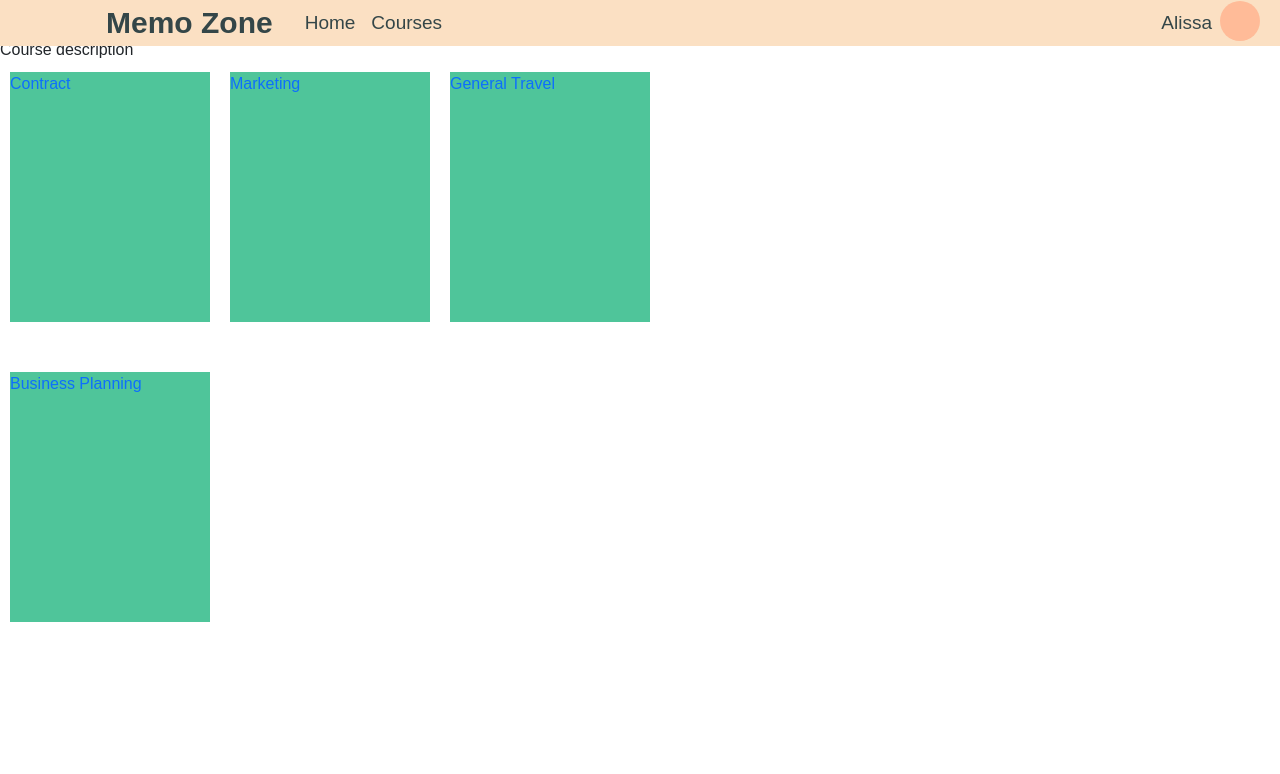
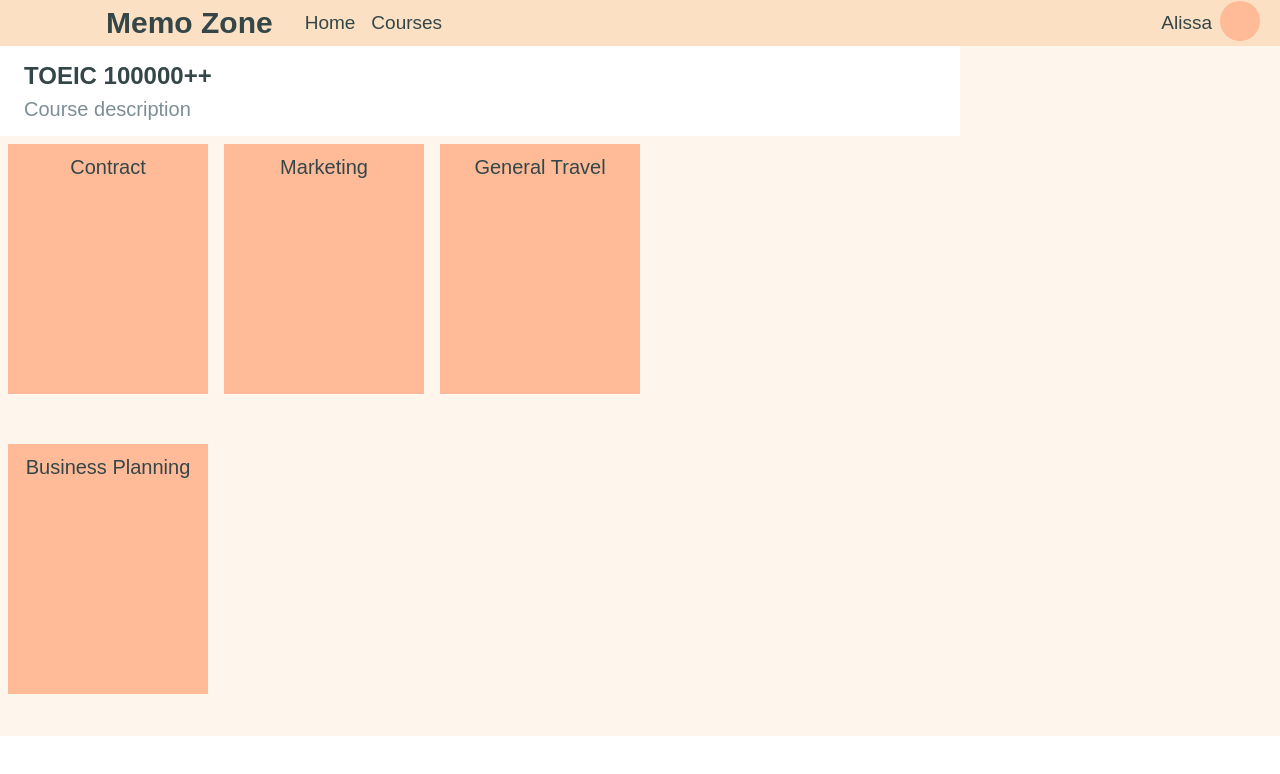
Before and after one commit to qhuong1008/Text-To-Speech-with-Amazon-Polly, a React (Create React App) app in the folder memo-zone/: page /course/1/topic in a window 1280 px wide. Shown: the top 774 px of the page. Built offline with nearby package versions, Linux system fonts and the light colour scheme.

Commit message:
Update Interface website

```diff
--- a/memo-zone/src/components/style.scss
+++ b/memo-zone/src/components/style.scss
@@ -76,23 +76,42 @@
 .course-container {
   text-align: center;
   width: 500px;
-  border: 5px solid #e7eaf0;
+  border: 5px solid #FBE0C3;
   border-radius: 15px;
   margin: 20px 0px;
 }
 
 .enterCourse-btn {
-  background-color: #38876a;
+  background-color: #FFBB98;
   padding: 10px 10px;
   border-radius: 0px 0px 10px 10px;
   cursor: pointer;
   font-size: 20px;
-  font-weight: bold;
-  color: white;
+  // font-weight: bold;
+  color: #344648;
+  &:hover {
+    cursor: pointer;
+    color: #7D8E95;
+    background-color: #FBE0C3;
+    // opacity: 0.6;
+  }
 }
 .topicItem-container {
   width: 200px;
   height: 250px;
-  background-color: #4fc59a;
-  margin: 10px 10px;
+  background-color: #FFBB98;
+  margin: 8px 8px;
+  color: #344648;
+  text-align: center;
+  padding: 8px;
+  font-size: 20px;
+  &:hover {
+    cursor: pointer;
+    color: #7D8E95;
+    background-color: #FBE0C3;
+    // opacity: 0.6;
+  }
 }
+.topicItem-container .topic-icon{
+  text-align: center;
+}
--- a/memo-zone/src/pages/Course/Scss_Course.scss
+++ b/memo-zone/src/pages/Course/Scss_Course.scss
@@ -72,6 +72,7 @@ line-height: 0;
     height: 189px;
     overflow: hidden;
     margin: 16px;
+    background-color:#FFBB98 ;
 }
 .level:hover{
     box-shadow: 0 1px 5px 0 rgb(0 0 0/15%);
--- a/memo-zone/src/pages/GlobalStyle.scss
+++ b/memo-zone/src/pages/GlobalStyle.scss
@@ -12,3 +12,6 @@ a {
   list-style: none;
   text-decoration: none;
 }
+.course-topic{
+
+}
--- a/memo-zone/src/pages/Home/style.scss
+++ b/memo-zone/src/pages/Home/style.scss
@@ -6,6 +6,13 @@
 }
 
 .home-container h1 {
-  margin-top: 50px;
+  margin-top: 100px;
   text-align: center;
+  color: #344648;
 }
+.course-name {
+  font-size: 24px;
+  font-weight: 600;
+  text-transform: uppercase;
+  color: #344648;
+}
--- a/memo-zone/src/pages/Login/Scss_Login.scss
+++ b/memo-zone/src/pages/Login/Scss_Login.scss
@@ -8,7 +8,7 @@
 .body {
   margin: 0;
   padding: 0;
-  background: linear-gradient(180deg, #f08e6e, #eb8867);
+  background: linear-gradient(180deg, #FBE0C3, #FFBB98);
   height: 100vh;
   overflow: hidden;
 }
@@ -86,11 +86,10 @@ form .txt_field {
 .login-btn {
   width: 100%;
   height: 50px;
-  border: 1px solid;
-  background: #013220;
   border-radius: 25px;
+  background: #FFBB98;
   font-size: 18px;
-  color: #e9f4fb;
+  color: #344648;
   font-weight: 700;
   cursor: pointer;
   outline: none;
--- a/memo-zone/src/pages/Signup/Scss_Signup.scss
+++ b/memo-zone/src/pages/Signup/Scss_Signup.scss
@@ -8,7 +8,7 @@
 .body {
   margin: 0;
   padding: 0;
-  background: linear-gradient(180deg, #f08e6e, #eb8867);
+  background: linear-gradient(180deg, #FBE0C3, #FFBB98);
   height: 100vh;
   overflow: hidden;
 }
@@ -33,7 +33,7 @@
 }
 form .txt_field {
   position: relative;
-  border-bottom: 2px solid #adadad;
+  border-bottom: 2px solid #7D8E95;
   margin: 30px 0;
 }
 .txt_field input {
@@ -62,13 +62,13 @@ form .txt_field {
   left: 0;
   width: 0%;
   height: 2px;
-  background: #beeda6;
+  background: #FFBB98;
   transition: 0.5s;
 }
 .txt_field input:focus ~ label,
 .txt_field input:valid ~ label {
   top: -5px;
-  color: #beeda6;
+  color: #FFBB98;
 }
 .txt_field input:focus ~ span::before,
 .txt_field input:valid ~ span::before {
@@ -81,7 +81,7 @@ form .txt_field {
 }
 .pass:hover {
   text-decoration: underline;
-  color: #beeda6;
+  color: #FFBB98;
 }
 .signup-btn {
   width: 100%;
@@ -100,8 +100,8 @@ form .txt_field {
   margin-bottom: 20px;
 }
 .login-btn:hover {
-  background-color: #beeda6;
-  color: #013220;
+  background-color: #7D8E95;
+  color: #FBE0C3;
   transition: 0.1s;
 }
 .signup_link {
@@ -111,10 +111,11 @@ form .txt_field {
   color: #666666;
 }
 .signup_link a {
-  color: #beeda6;
+  color: #FFBB98;
   text-decoration: none;
 }
 .signup_link a:hover {
   text-decoration: underline;
-  color: #beeda6;
+  color: #FFBB98;
+  opacity: 0.6;
 }
--- a/memo-zone/src/pages/TopicList/TopicList.js
+++ b/memo-zone/src/pages/TopicList/TopicList.js
@@ -16,8 +16,9 @@ const TopicList = (props) => {
   let topics = course.courseTopics;
   return (
     <div>
+      <AppHeader />
       <div className="topiclist-container">
-        <AppHeader />
+
         <div className="course-info">
           <div className="course-name">{course_name}</div>
           <div className="course-description">Course description</div>
@@ -25,7 +26,7 @@ const TopicList = (props) => {
         <div className="course-topics grid">
           {topics.map((topicItem) => {
             return (
-              <Link to={`/course/${course_id}/topic/${topicItem.topicId}`}>
+              <Link className="course-topic" to={`/course/${course_id}/topic/${topicItem.topicId}`}>
                 <Topic topicId={topicItem.topicId} />
               </Link>
             );
--- a/memo-zone/src/pages/TopicList/style.scss
+++ b/memo-zone/src/pages/TopicList/style.scss
@@ -1,12 +1,17 @@
 .topiclist-container {
   width: 100%;
-  margin: 0;
+    margin-top: 46px;
+    background: #fbe0c34f;
 }
+
 .topiclist-container .course-info {
-  width: 100%;
-  position: relative;
-  top: auto;
-  left: 0;
+    width: 75%;
+    position: relative;
+    top: auto;
+    left: 0;
+    padding: 12px 24px;
+    background: #fff;
+    margin-left: 0;
 }
 .grid {
   width: 200px;
@@ -15,3 +20,14 @@
   grid-template-rows: repeat(2, 300px);
   grid-auto-rows: 150px;
 }
+.course-description{
+  color: #7D8E95;
+  font-size: 20px;
+
+}
+.topiclist-container .course-info .course-name {
+  font-size: 24px;
+  font-weight: 600;
+  text-transform: uppercase;
+  color: #344648;
+}
--- a/memo-zone/src/pages/WordTopic/style.scss
+++ b/memo-zone/src/pages/WordTopic/style.scss
@@ -15,7 +15,7 @@
 
 .course-name {
   font-size: 25px;
-  font-weight: 500;
+  font-weight: bold;
   text-transform: uppercase;
   color: #344648;
   &:hover {
```
